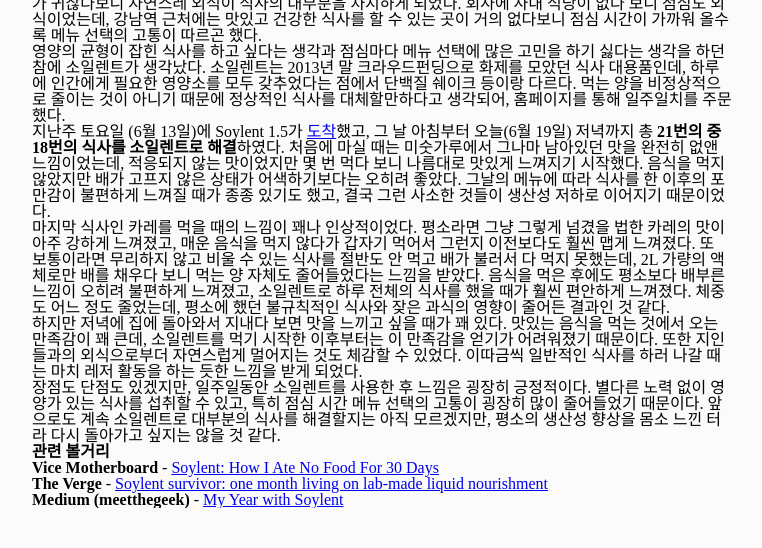
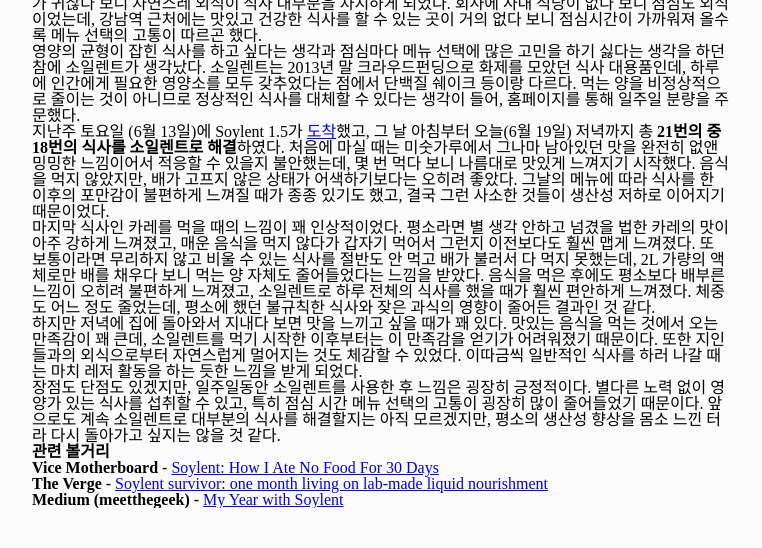
Before and after one commit to premist/si.mpli.st, a Jekyll site: the page built from _posts/2015-06-19-soylent-week-1.md, in a window 1280 px wide. Shown: the part 427-975 px from the top of the page, without its empty margins (258-1020 px from the left). Built offline with Jekyll 4.4.1, drawn with Linux system fonts in a browser that asks for light colours; Markdown is read by kramdown in place of the engine named in the settings; some of the changed text lies outside the part shown.

Commit message:
Various typo & grammar fix

```diff
--- a/_posts/2015-06-19-soylent-week-1.md
+++ b/_posts/2015-06-19-soylent-week-1.md
@@ -8,15 +8,15 @@
 
 ![Soylent 1.5](http://storage.googleapis.com/simplist/attachments/2015-06-19-soylent-week-1.jpg)
 
-혼자 살다 보니 누군가 식사를 챙겨줄 수 있는 사람이 없기도 했고, 매 끼니를 직접 해 먹자니 남은 음식 처리가 귀찮다보니 자연스레 외식이 식사의 대부분을 차지하게 되었다. 회사에 사내 식당이 없다 보니 점심도 외식이었는데, 강남역 근처에는 맛있고 건강한 식사를 할 수 있는 곳이 거의 없다보니 점심 시간이 가까워 올수록 메뉴 선택의 고통이 따르곤 했다.
+혼자 살다 보니 누군가 식사를 챙겨줄 수 있는 사람이 없기도 했고, 매 끼니를 직접 해 먹으면 남은 음식 처리가 귀찮다 보니 자연스레 외식이 식사 대부분을 차지하게 되었다. 회사에 사내 식당이 없다 보니 점심도 외식이었는데, 강남역 근처에는 맛있고 건강한 식사를 할 수 있는 곳이 거의 없다 보니 점심시간이 가까워져 올수록 메뉴 선택의 고통이 따르곤 했다.
 
-영양의 균형이 잡힌 식사를 하고 싶다는 생각과 점심마다 메뉴 선택에 많은 고민을 하기 싫다는 생각을 하던 참에 소일렌트가 생각났다. 소일렌트는 2013년 말 크라우드펀딩으로 화제를 모았던 식사 대용품인데, 하루에 인간에게 필요한 영양소를 모두 갖추었다는 점에서 단백질 쉐이크 등이랑 다르다. 먹는 양을 비정상적으로 줄이는 것이 아니기 때문에 정상적인 식사를 대체할만하다고 생각되어, 홈페이지를 통해 일주일치를 주문했다.
+영양의 균형이 잡힌 식사를 하고 싶다는 생각과 점심마다 메뉴 선택에 많은 고민을 하기 싫다는 생각을 하던 참에 소일렌트가 생각났다. 소일렌트는 2013년 말 크라우드펀딩으로 화제를 모았던 식사 대용품인데, 하루에 인간에게 필요한 영양소를 모두 갖추었다는 점에서 단백질 쉐이크 등이랑 다르다. 먹는 양을 비정상적으로 줄이는 것이 아니므로 정상적인 식사를 대체할 수 있다는 생각이 들어, 홈페이지를 통해 일주일 분량을 주문했다.
 
-지난주 토요일 (6월 13일)에 Soylent 1.5가 [도착](https://www.facebook.com/photo.php?fbid=10204163672359666)했고, 그 날 아침부터 오늘(6월 19일) 저녁까지 총 **21번의 중 18번의 식사를 소일렌트로 해결**하였다. 처음에 마실 때는 미숫가루에서 그나마 남아있던 맛을 완전히 없앤 느낌이었는데, 적응되지 않는 맛이었지만 몇 번 먹다 보니 나름대로 맛있게 느껴지기 시작했다. 음식을 먹지 않았지만 배가 고프지 않은 상태가 어색하기보다는 오히려 좋았다. 그날의 메뉴에 따라 식사를 한 이후의 포만감이 불편하게 느껴질 때가 종종 있기도 했고, 결국 그런 사소한 것들이 생산성 저하로 이어지기 때문이었다.
+지난주 토요일 (6월 13일)에 Soylent 1.5가 [도착](https://www.facebook.com/photo.php?fbid=10204163672359666)했고, 그 날 아침부터 오늘(6월 19일) 저녁까지 총 **21번의 중 18번의 식사를 소일렌트로 해결**하였다. 처음에 마실 때는 미숫가루에서 그나마 남아있던 맛을 완전히 없앤 밍밍한 느낌이어서 적응할 수 있을지 불안했는데, 몇 번 먹다 보니 나름대로 맛있게 느껴지기 시작했다. 음식을 먹지 않았지만, 배가 고프지 않은 상태가 어색하기보다는 오히려 좋았다. 그날의 메뉴에 따라 식사를 한 이후의 포만감이 불편하게 느껴질 때가 종종 있기도 했고, 결국 그런 사소한 것들이 생산성 저하로 이어지기 때문이었다.
 
-마지막 식사인 카레를 먹을 때의 느낌이 꽤나 인상적이었다. 평소라면 그냥 그렇게 넘겼을 법한 카레의 맛이 아주 강하게 느껴졌고, 매운 음식을 먹지 않다가 갑자기 먹어서 그런지 이전보다도 훨씬 맵게 느껴졌다. 또 보통이라면 무리하지 않고 비울 수 있는 식사를 절반도 안 먹고 배가 불러서 다 먹지 못했는데, 2L 가량의 액체로만 배를 채우다 보니 먹는 양 자체도 줄어들었다는 느낌을 받았다. 음식을 먹은 후에도 평소보다 배부른 느낌이 오히려 불편하게 느껴졌고, 소일렌트로 하루 전체의 식사를 했을 때가 훨씬 편안하게 느껴졌다. 체중도 어느 정도 줄었는데, 평소에 했던 불규칙적인 식사와 잦은 과식의 영향이 줄어든 결과인 것 같다.
+마지막 식사인 카레를 먹을 때의 느낌이 꽤 인상적이었다. 평소라면 별 생각 안하고 넘겼을 법한 카레의 맛이 아주 강하게 느껴졌고, 매운 음식을 먹지 않다가 갑자기 먹어서 그런지 이전보다도 훨씬 맵게 느껴졌다. 또 보통이라면 무리하지 않고 비울 수 있는 식사를 절반도 안 먹고 배가 불러서 다 먹지 못했는데, 2L 가량의 액체로만 배를 채우다 보니 먹는 양 자체도 줄어들었다는 느낌을 받았다. 음식을 먹은 후에도 평소보다 배부른 느낌이 오히려 불편하게 느껴졌고, 소일렌트로 하루 전체의 식사를 했을 때가 훨씬 편안하게 느껴졌다. 체중도 어느 정도 줄었는데, 평소에 했던 불규칙한 식사와 잦은 과식의 영향이 줄어든 결과인 것 같다.
 
-하지만 저녁에 집에 돌아와서 지내다 보면 맛을 느끼고 싶을 때가 꽤 있다. 맛있는 음식을 먹는 것에서 오는 만족감이 꽤 큰데, 소일렌트를 먹기 시작한 이후부터는 이 만족감을 얻기가 어려워졌기 때문이다. 또한 지인들과의 외식으로부더 자연스럽게 멀어지는 것도 체감할 수 있었다. 이따금씩 일반적인 식사를 하러 나갈 때는 마치 레저 활동을 하는 듯한 느낌을 받게 되었다.
+하지만 저녁에 집에 돌아와서 지내다 보면 맛을 느끼고 싶을 때가 꽤 있다. 맛있는 음식을 먹는 것에서 오는 만족감이 꽤 큰데, 소일렌트를 먹기 시작한 이후부터는 이 만족감을 얻기가 어려워졌기 때문이다. 또한 지인들과의 외식으로부터 자연스럽게 멀어지는 것도 체감할 수 있었다. 이따금씩 일반적인 식사를 하러 나갈 때는 마치 레저 활동을 하는 듯한 느낌을 받게 되었다.
 
 장점도 단점도 있겠지만, 일주일동안 소일렌트를 사용한 후 느낌은 굉장히 긍정적이다. 별다른 노력 없이 영양가 있는 식사를 섭취할 수 있고, 특히 점심 시간 메뉴 선택의 고통이 굉장히 많이 줄어들었기 때문이다. 앞으로도 계속 소일렌트로 대부분의 식사를 해결할지는 아직 모르겠지만, 평소의 생산성 향상을 몸소 느낀 터라 다시 돌아가고 싶지는 않을 것 같다.
 
```
